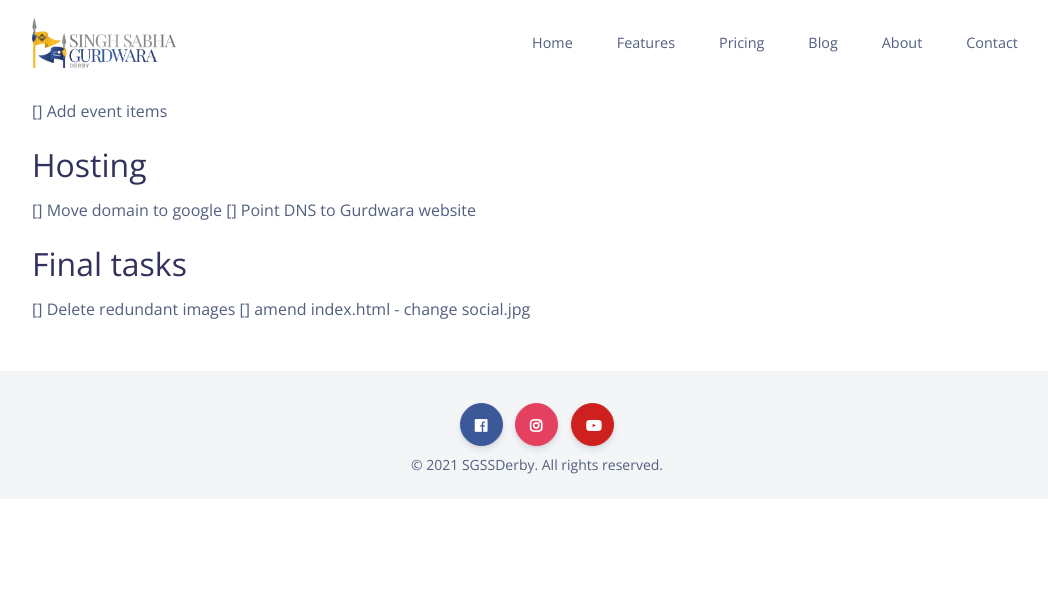
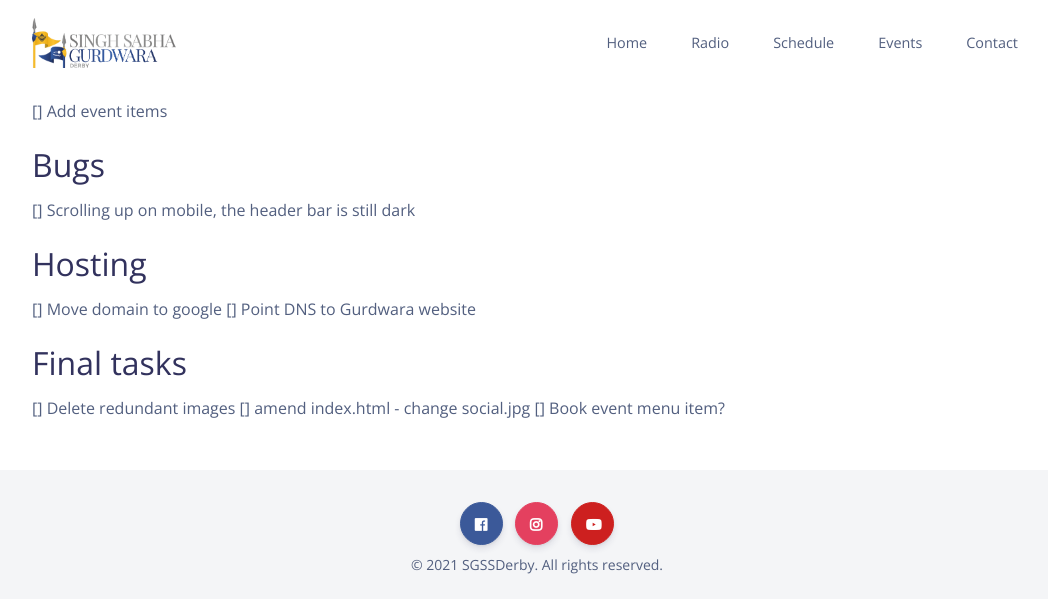
Before and after one commit to sgssderby/sgssderby.github.io, a Jekyll site: the page built from todo.md, in a window 1280 px wide. Shown: the top 613 px of the page, without its empty margins (103-1151 px from the left). Built offline with Jekyll 4.4.1, drawn with Linux system fonts in a browser that asks for light colours; nearby versions of some CDN libraries; our own code applies the rules of GitHub Pages for plain Markdown files; library files that are not in the unit come from our copies; comment, search, counter and statistics services are not loaded.

Commit message:
add menu structure for our needs

```diff
--- a/blog/index.html
+++ b/blog/index.html
@@ -1,9 +1,9 @@
 ---
 layout: default
 type: blogListing
-title: Blog
-subtitle: The latest posts from our blog
-description: My random thoughts...
+title: Events
+subtitle: Latest events
+description: Latest Events
 ---
 
 {% if site.data.settings.blog_settings.theme == "narrow" %}
--- a/todo.md
+++ b/todo.md
@@ -4,11 +4,11 @@
 [x] add logo
 [x] Create design for footer
     [x] Implement footer
-[] Create Menu structure
-    [] Radio
-    [] Schedule
-    [] Events
-    [] Contact Us
+[x] Create Menu structure
+    [x] Radio
+    [x] Schedule
+    [x] Events
+    [x] Contact Us
 [] Implement each page (MVP)
     [] Radio
     [] Schedule
@@ -20,6 +20,9 @@
 
 [] Add event items
 
+## Bugs
+[] Scrolling up on mobile, the header bar is still dark
+
 ## Hosting
 [] Move domain to google
 [] Point DNS to Gurdwara website
@@ -27,3 +30,4 @@
 ## Final tasks
 [] Delete redundant images
 [] amend index.html - change social.jpg
+[] Book event menu item?
```
Also changed, not shown: _data/settings.yml (+8 -28 lines), _pages/blog-list-example.md (deleted, +0 -15 lines), _pages/events.md (added, +6 -0 lines), _pages/radio.md (added, +47 -0 lines), _pages/schedule.md (added, +8 -0 lines). Lines whose indentation alone changed are shown as unchanged.
